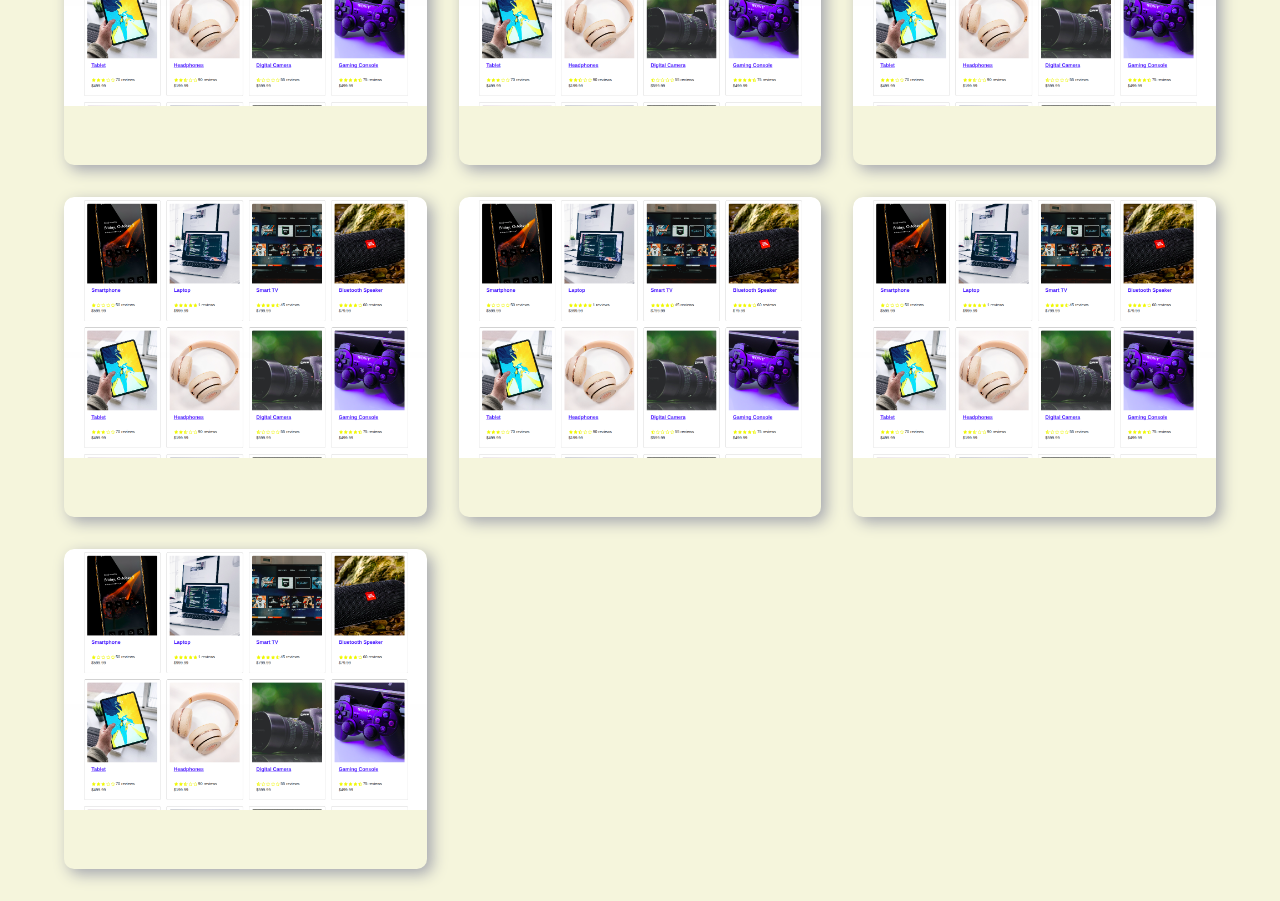
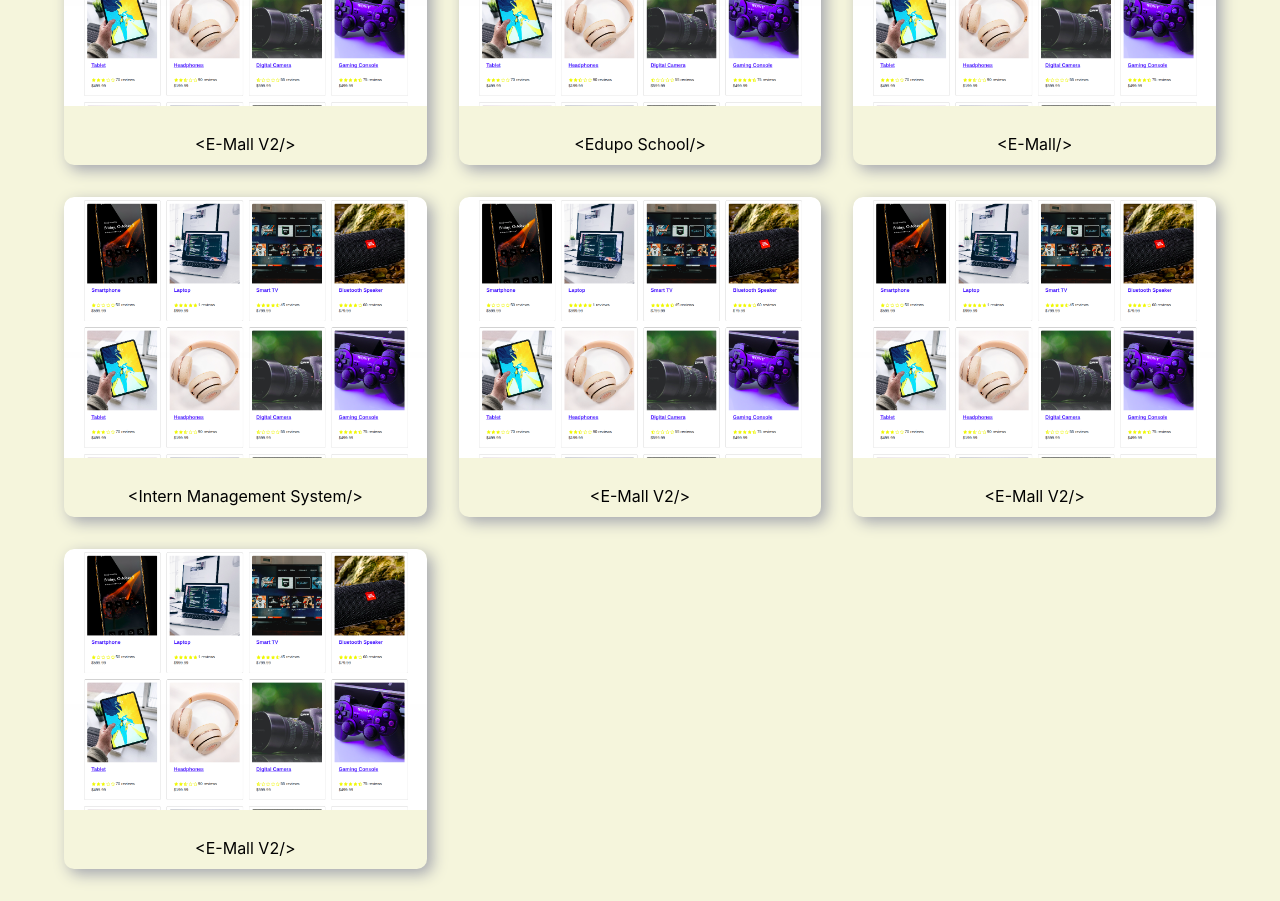
Before and after one commit to dennis-mburu/react-portfolio, a React (Create React App) app: page / in a window 1280 px wide. Shown: the part 960-1861 px from the top of the page. Built offline with nearby package versions, Linux system fonts and the light colour scheme.

Commit message:
:construction: add project names at bottom of card

```diff
--- a/src/components/Projects/Projects.css
+++ b/src/components/Projects/Projects.css
@@ -1,7 +1,6 @@
 .projects-section {
   padding-block: 2rem;
   /* margin-inline: auto; */
-
 }
 
 .project-grid {
@@ -65,6 +64,19 @@
   transform: rotateY(180deg);
 }
 
+.project-title {
+  text-align: center;
+  /* background-color: #303841; */
+
+  /* padding: 1em; */
+  margin-top: 0;
+  position: absolute;
+  bottom: 5px;
+  left:0;
+  right:0;
+  transform: translateY(50%);
+}
+
 @media (max-width: 768px) {
   .projects-section {
     padding-top: 0;
--- a/src/components/Projects/Projects.jsx
+++ b/src/components/Projects/Projects.jsx
@@ -23,6 +23,7 @@ function Projects() {
                 <div className="card-front">
                   <img ref={imgRef} src={project.image} alt="screenshot" />
                 </div>
+
                 <div className="card-back">
                   <p>
                     {/* A fully functional e-commerce platform built using the MERN
@@ -31,6 +32,11 @@ function Projects() {
                   </p>
                 </div>
               </div>
+              <p class="project-title">
+                <span class="code">&lt;</span>
+                {project.name}
+                <span class="code">&#47;&gt;</span>
+              </p>
             </div>
           </>
         ))}
```
